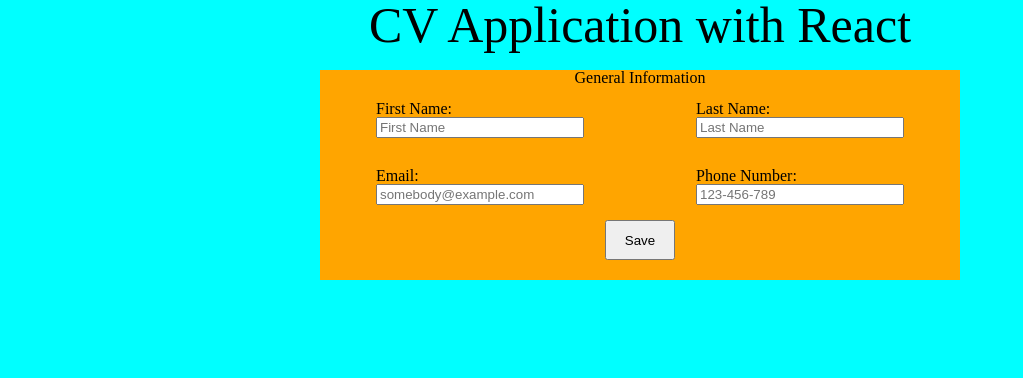
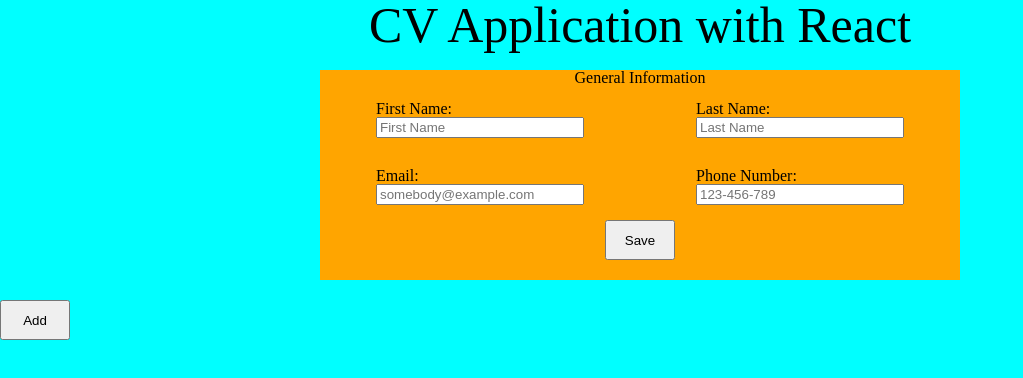
Before and after one commit to Zirafnik/CV-application, a React (Create React App) app: page / in a window 1280 px wide. Shown: the top 378 px of the page, without its empty margins (0-1023 px from the left). Built offline with nearby package versions, Linux system fonts and the light colour scheme.

Commit message:
added add button for adding new entries

```diff
--- a/src/App.js
+++ b/src/App.js
@@ -1,14 +1,52 @@
+import React, {Component} from 'react';
+import uniqid from 'uniqid';
 import General from './components/General';
 import './styles/reset.css'
 import './styles/App.css';
+import Education from './components/Education';
 
-function App() {
+class App extends Component {
+  constructor(props) {
+    super(props);
+
+    this.state= {
+      educationID: [],
+      experienceID: [],
+    }
+
+    this.addEducation= this.addEducation.bind(this);
+    this.showEducation= this.showEducation.bind(this);
+  }
+
+  addEducation() {
+    this.setState({
+      educationID: this.state.educationID.concat(uniqid()),
+    })
+  }
+
+  showEducation() {
+    return(
+      this.state.educationID.map((id) =>
+        <Education key={id} />
+      )
+    );
+  }
+
+  render() {
     return (
       <div className="App">
         <h1 className="h1">CV Application with React</h1>
+
         <General />
+
+        <div>
+          {this.showEducation()}
+          <button onClick={this.addEducation}>Add</button>
+        </div>
+
       </div>
     );
   }
+}
 
 export default App;
```
Lines whose indentation alone changed are shown as unchanged.
